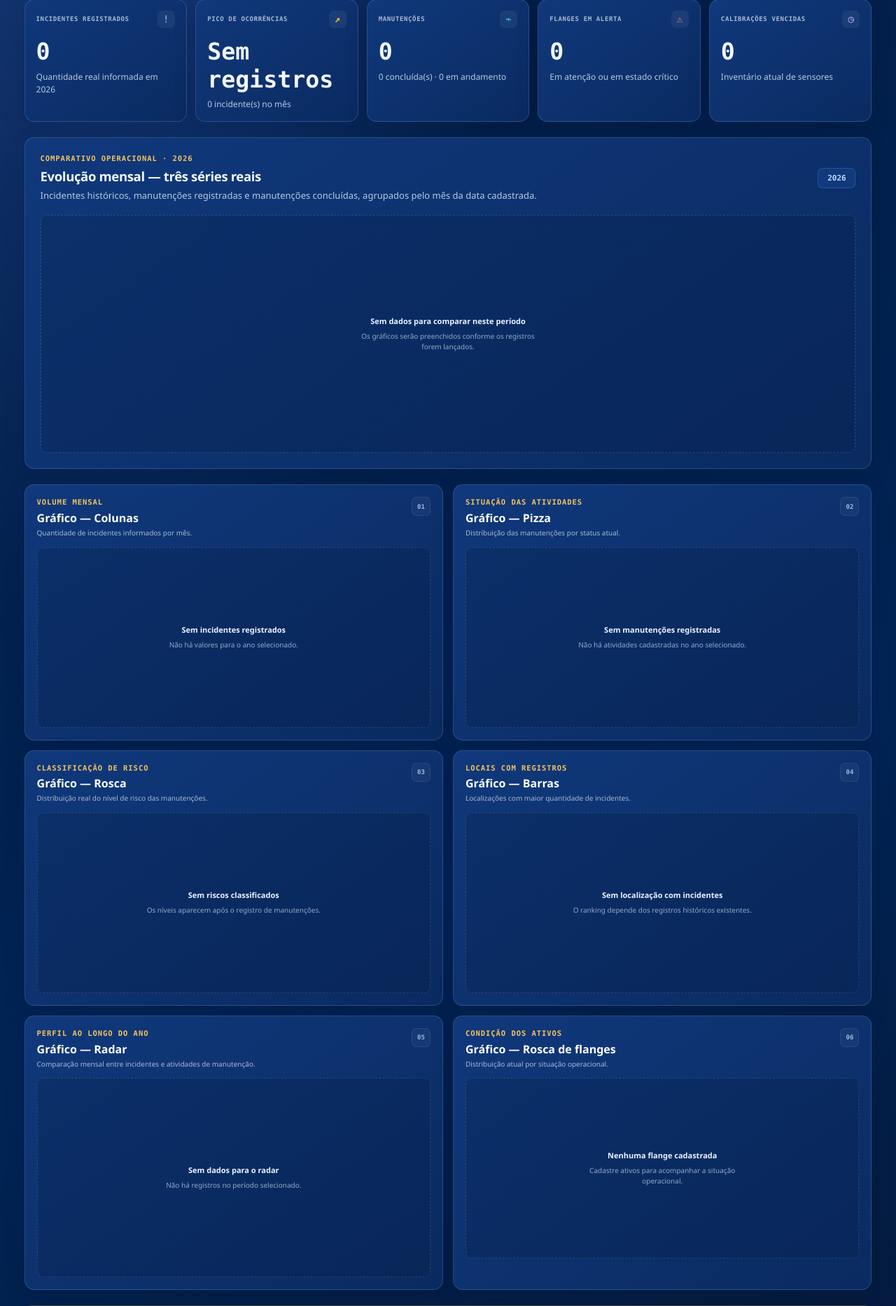
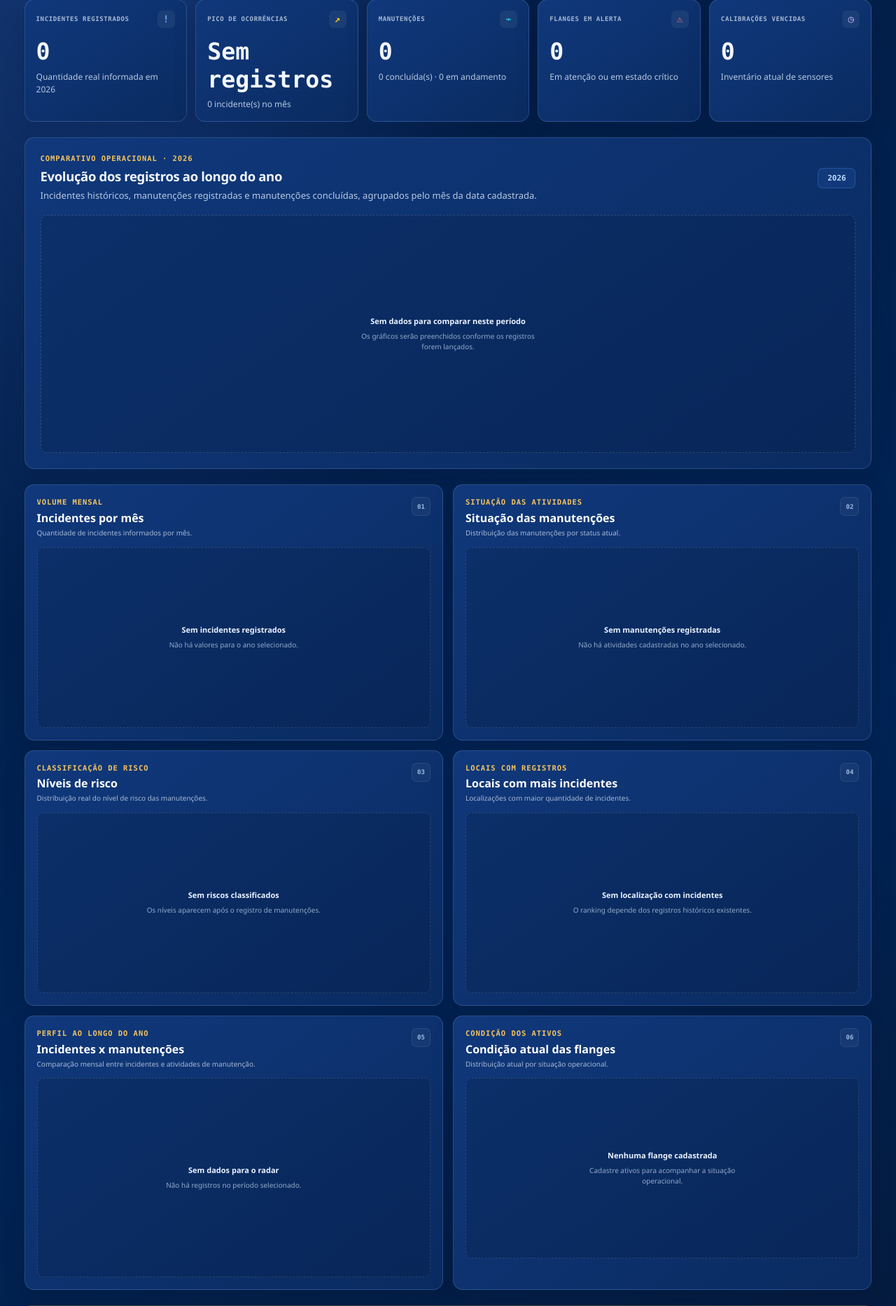
Before and after one commit to LucasMarangoni01/Projeto_Final, a Spring Boot app: page /analises in a window 1280 px wide. Shown: the part 382-2248 px from the top of the page at 70% size. Run offline with Spring Boot 4, Linux system fonts and the light colour scheme; the visitor is signed in with stand-in values (Sample User, id 1); data that the repository does not hold is empty; some of the project's set-up classes (security, data sources, template engines, error pages and the like) are left out, and stand-ins take their place.

Commit message:
style(paginas): melhora hierarquia das listagens e textos de analises

```diff
--- a/src/main/resources/templates/analises/index.html
+++ b/src/main/resources/templates/analises/index.html
@@ -90,7 +90,7 @@
         <div class="analises-section-heading">
             <div>
                 <span class="analises-section-kicker" th:text="|COMPARATIVO OPERACIONAL · ${anoSelecionado}|">COMPARATIVO OPERACIONAL</span>
-                <h2>Evolução mensal — três séries reais</h2>
+                <h2>Evolução dos registros ao longo do ano</h2>
                 <p>Incidentes históricos, manutenções registradas e manutenções concluídas, agrupados pelo mês da data cadastrada.</p>
             </div>
             <span class="chart-period-tag" th:text="${anoSelecionado}">2026</span>
@@ -109,7 +109,7 @@
             <div class="chart-panel-heading">
                 <div>
                     <span class="analises-section-kicker">VOLUME MENSAL</span>
-                    <h2>Gráfico — Colunas</h2>
+                    <h2>Incidentes por mês</h2>
                     <p>Quantidade de incidentes informados por mês.</p>
                 </div>
                 <span class="chart-type-mark">01</span>
@@ -127,7 +127,7 @@
             <div class="chart-panel-heading">
                 <div>
                     <span class="analises-section-kicker">SITUAÇÃO DAS ATIVIDADES</span>
-                    <h2>Gráfico — Pizza</h2>
+                    <h2>Situação das manutenções</h2>
                     <p>Distribuição das manutenções por status atual.</p>
                 </div>
                 <span class="chart-type-mark">02</span>
@@ -145,7 +145,7 @@
             <div class="chart-panel-heading">
                 <div>
                     <span class="analises-section-kicker">CLASSIFICAÇÃO DE RISCO</span>
-                    <h2>Gráfico — Rosca</h2>
+                    <h2>Níveis de risco</h2>
                     <p>Distribuição real do nível de risco das manutenções.</p>
                 </div>
                 <span class="chart-type-mark">03</span>
@@ -163,7 +163,7 @@
             <div class="chart-panel-heading">
                 <div>
                     <span class="analises-section-kicker">LOCAIS COM REGISTROS</span>
-                    <h2>Gráfico — Barras</h2>
+                    <h2>Locais com mais incidentes</h2>
                     <p>Localizações com maior quantidade de incidentes.</p>
                 </div>
                 <span class="chart-type-mark">04</span>
@@ -181,7 +181,7 @@
             <div class="chart-panel-heading">
                 <div>
                     <span class="analises-section-kicker">PERFIL AO LONGO DO ANO</span>
-                    <h2>Gráfico — Radar</h2>
+                    <h2>Incidentes x manutenções</h2>
                     <p>Comparação mensal entre incidentes e atividades de manutenção.</p>
                 </div>
                 <span class="chart-type-mark">05</span>
@@ -199,7 +199,7 @@
             <div class="chart-panel-heading">
                 <div>
                     <span class="analises-section-kicker">CONDIÇÃO DOS ATIVOS</span>
-                    <h2>Gráfico — Rosca de flanges</h2>
+                    <h2>Condição atual das flanges</h2>
                     <p>Distribuição atual por situação operacional.</p>
                 </div>
                 <span class="chart-type-mark">06</span>
```
